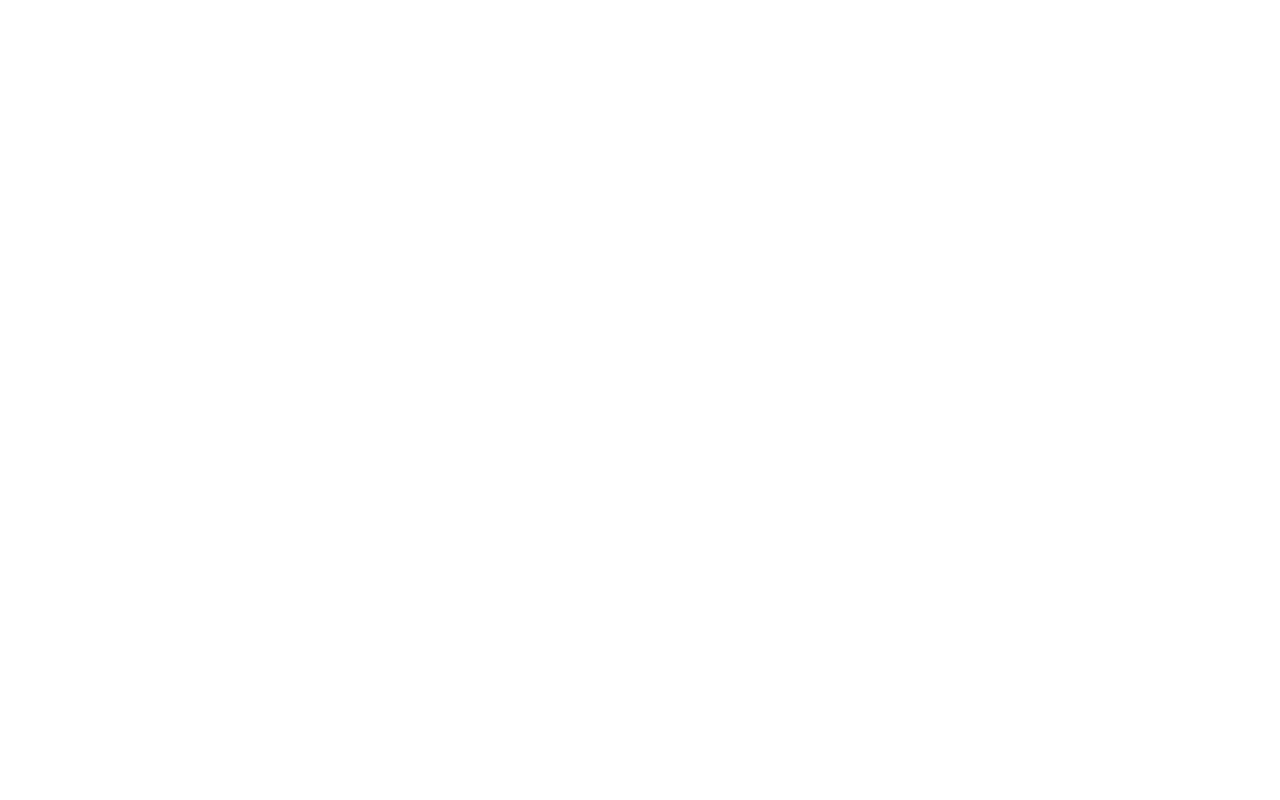
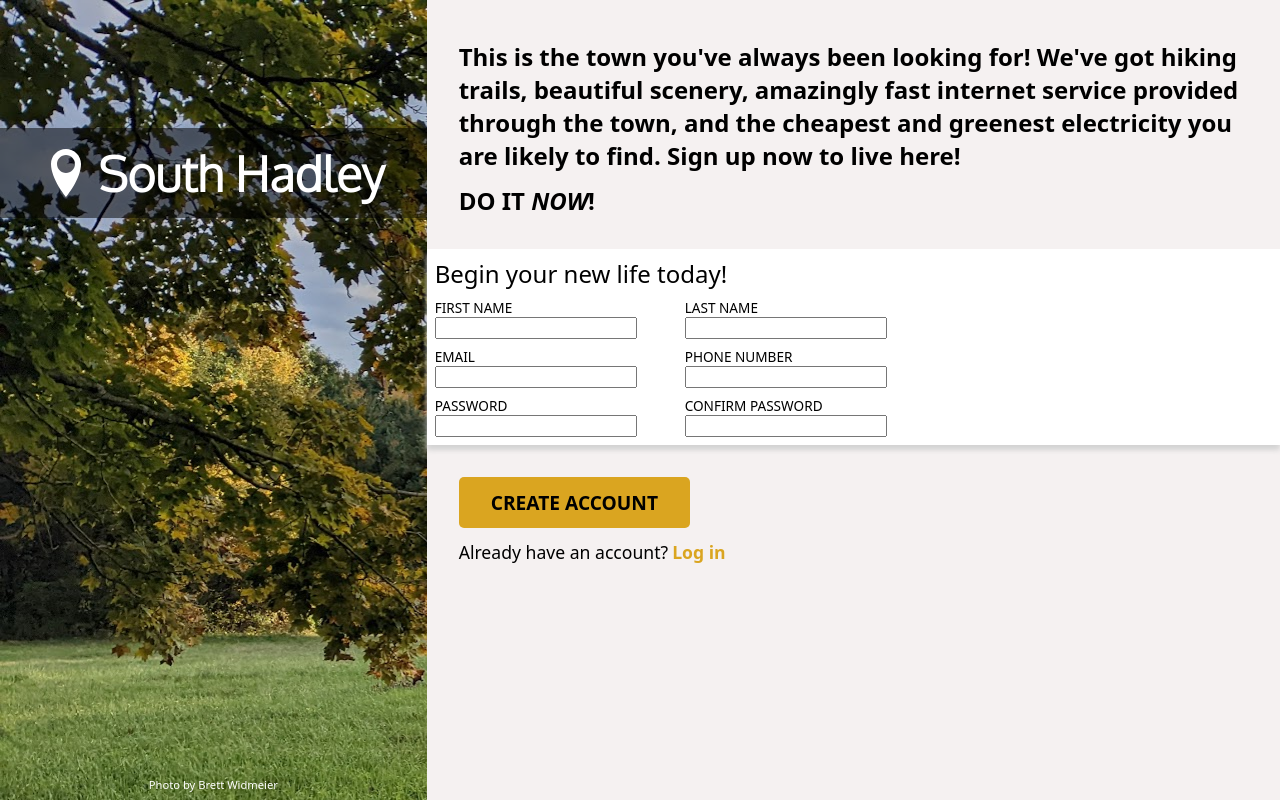
Before and after one commit to bwidmeier/south_hadley_form, a plain HTML site: page index.html in a window 1280 px wide. Drawn offline with Linux system fonts and the light colour scheme.

Commit message:
html potentially done styling other than the form looking good

```diff
--- a/index.html
+++ b/index.html
@@ -18,7 +18,56 @@
 </head>
 
 <body>
-
+    <section class="hero">
+        <div>
+            <img src="images/soha.svg" />
+            <h1>South Hadley</h1>
+        </div>
+        <p class="credit">Photo by Brett Widmeier</p>
+    </section>
+    <section class="form">
+        <div class="intro">
+            <p>This is the town you've always been looking for! We've got hiking trails, beautiful scenery, amazingly
+                fast
+                internet service provided through the town, and the cheapest and greenest electricity you are likely to
+                find. Sign up now to live here!</p>
+            <p>DO IT <em>NOW</em>!</p>
+        </div>
+        <form id="form" action="#">
+            <p>Begin your new life today!</p>
+            <div class="form-row">
+                <label for="first">
+                    <p>FIRST NAME</p><input type="text" name="first" id="first">
+                </label>
+                <label for="last">
+                    <p>LAST NAME</p><input type="text" name="last" id="last">
+                </label>
+            </div>
+            <div class="form-row">
+                <label for="email">
+                    <p>EMAIL</p><input type="email" name="email" id="email">
+                </label>
+                <label for="phone">
+                    <p>PHONE NUMBER</p><input type="tel" name="phone" id="phone">
+                </label>
+            </div>
+            <div class="form-row">
+                <label for="password">
+                    <p>PASSWORD</p><input type="password" name="password" id="password">
+                </label>
+                <label for="confirm">
+                    <p>CONFIRM PASSWORD</p><input type="password" name="confirm" id="confirm">
+                </label>
+            </div>
+        </form>
+        <div class="create-account">
+            <button type="submit" form="form">CREATE ACCOUNT</button>
+            <div class="login">
+                <p>Already have an account?</p>
+                <a href="#">Log in</a>
+            </div>
+        </div>
+    </section>
 </body>
 
 </html>
--- a/style.css
+++ b/style.css
@@ -1 +1,114 @@
-/* font-family: 'Oxygen', sans-serif; */
+* {
+    margin: 0;
+    padding: 0;
+    font-family: system-ui, -apple-system, BlinkMacSystemFont, 'Segoe UI', Roboto, Oxygen, Ubuntu, Cantarell, 'Open Sans', 'Helvetica Neue', sans-serif;
+}
+
+body {
+    display: flex;
+    height: 100vh;
+    --theme-color: goldenrod;
+}
+
+section.hero {
+    flex: 1 1 0;
+    background-image: url(images/soha.jpg);
+    display: flex;
+    flex-direction: column;
+    align-items: center;
+    justify-content: space-between;
+}
+
+section.hero h1 {
+    font-family: 'Oxygen', sans-serif;
+    font-size: 3rem;
+    color: white;
+}
+
+section.hero img {
+    height: 80%;
+    filter: invert(100%) sepia(85%) saturate(0%) hue-rotate(336deg) brightness(111%) contrast(100%);
+}
+
+section.hero div {
+    align-self: stretch;
+    margin-top: 30%;
+    display: flex;
+    justify-content: center;
+    align-items: center;
+    gap: 8px;
+    padding: 15px 0px;
+    background-color: rgba(0,0,0,.5);
+}
+
+.credit {
+    color: white;
+    margin-bottom: 8px;
+    font-size: .7rem;
+}
+
+section.form {
+    flex: 2 1 0;
+    padding: 8px 0px;
+    background-color: #f5f1f1;
+}
+
+.form-row {
+    display: flex;
+    gap: 48px;
+}
+
+button {
+    background-color: var(--theme-color);
+    border-radius: 5px;
+    border: none;
+    padding: 12px 32px;
+    font-weight: bold;
+    font-size: 1.2rem;
+}
+
+.login {
+    display: flex;
+    gap: 4px;
+}
+
+a {
+    color: var(--theme-color);
+    font-weight: bold;
+    text-decoration: none;
+}
+
+form {
+    display: flex;
+    flex-direction: column;
+    gap: 8px;
+    font-size: .85rem;
+    box-shadow: 1px;
+    background-color: white;
+    box-shadow: 0px 5px 5px lightgray;
+    padding: 8px;
+    font-size: 1.5rem;
+}
+
+form label {
+    font-size: .85rem;
+}
+
+.create-account,
+.intro {
+    margin: 32px;
+    display: flex;
+    flex-direction: column;
+    gap: 12px;
+    align-items: flex-start;
+}
+
+.intro {
+    font-size: 1.5rem;
+    font-weight: bold;
+}
+
+.create-account {
+    font-weight: 500;
+    font-size: 1.1rem;
+}
```
